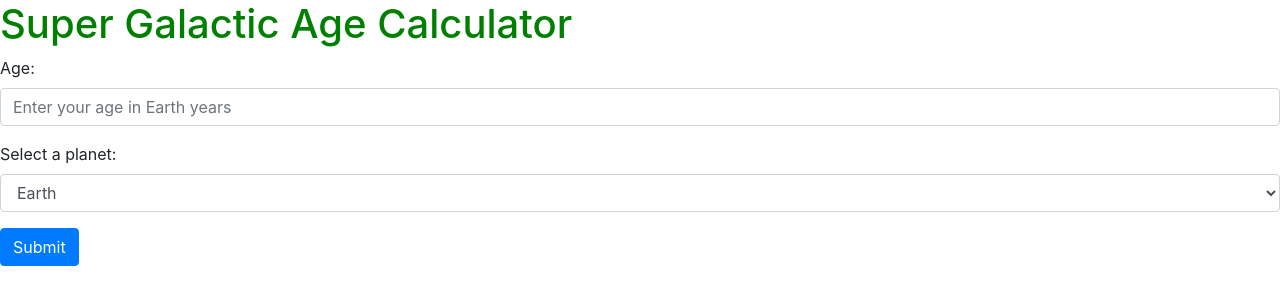
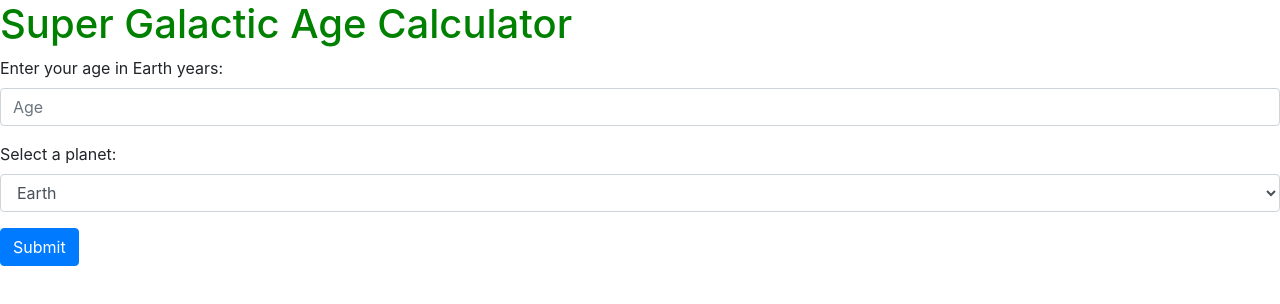
Before and after one commit to BenB-C/Epicodus-JavaScript-Week-2-Project, a website built with webpack: page src/index.html in a window 1280 px wide. Built offline with nearby package versions, Linux system fonts and the light colour scheme.

Commit message:
Update index.html

```diff
--- a/src/index.html
+++ b/src/index.html
@@ -9,8 +9,8 @@
     <!-- Planet select -->
     <form id="age-calculator">
       <div class="form-group">
-        <label for="exampleFormControlInput1">Age:</label>
-        <input type="number" min="0" step="1" class="form-control" id="age-input" placeholder="Enter your age in Earth years">
+        <label for="exampleFormControlInput1">Enter your age in Earth years:</label>
+        <input type="number" min="0" step="1" class="form-control" id="age-input" placeholder="Age">
       </div>
       <div class="form-group">
         <label for="planet-select">Select a planet:</label>
@@ -24,7 +24,7 @@
       </div>
       <button type="submit" class="btn btn-primary">Submit</button>
     </form>
-    <div>
+    <div id="output">
       <p id="age-output"></p>
       <p id="life-output"></p>
     </div>
```
